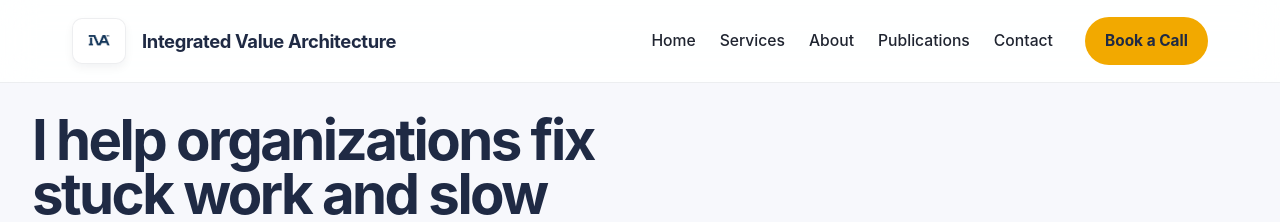
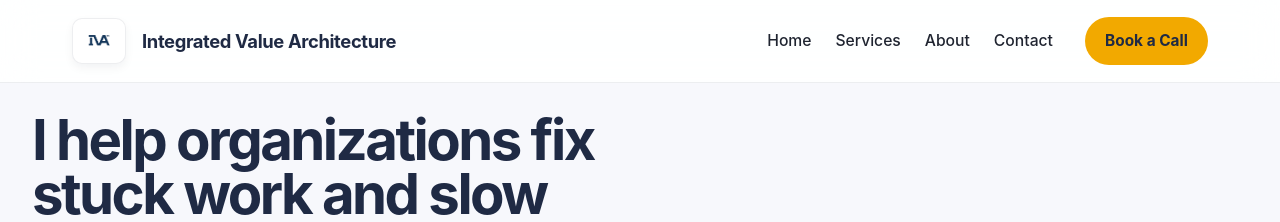
Before and after one commit to efost7873/integratedvaluearchitecture.com, a Jekyll site: the page built from index.html, in a window 1280 px wide. Shown: the top 222 px of the page. Built offline with Jekyll 4.4.1, drawn with Linux system fonts in a browser that asks for light colours.

Commit message:
Update header.html

```diff
--- a/_includes/header.html
+++ b/_includes/header.html
@@ -28,7 +28,6 @@
       <a class="iva-header-link" href="{{ site.baseurl }}/">Home</a>
       <a class="iva-header-link" href="{{ site.baseurl }}/services">Services</a>
       <a class="iva-header-link" href="{{ site.baseurl }}/about">About</a>
-      <a class="iva-header-link" href="{{ site.baseurl }}/publications">Publications</a>
       <a class="iva-header-link" href="{{ site.baseurl }}/contact">Contact</a>
 
       <a
```
